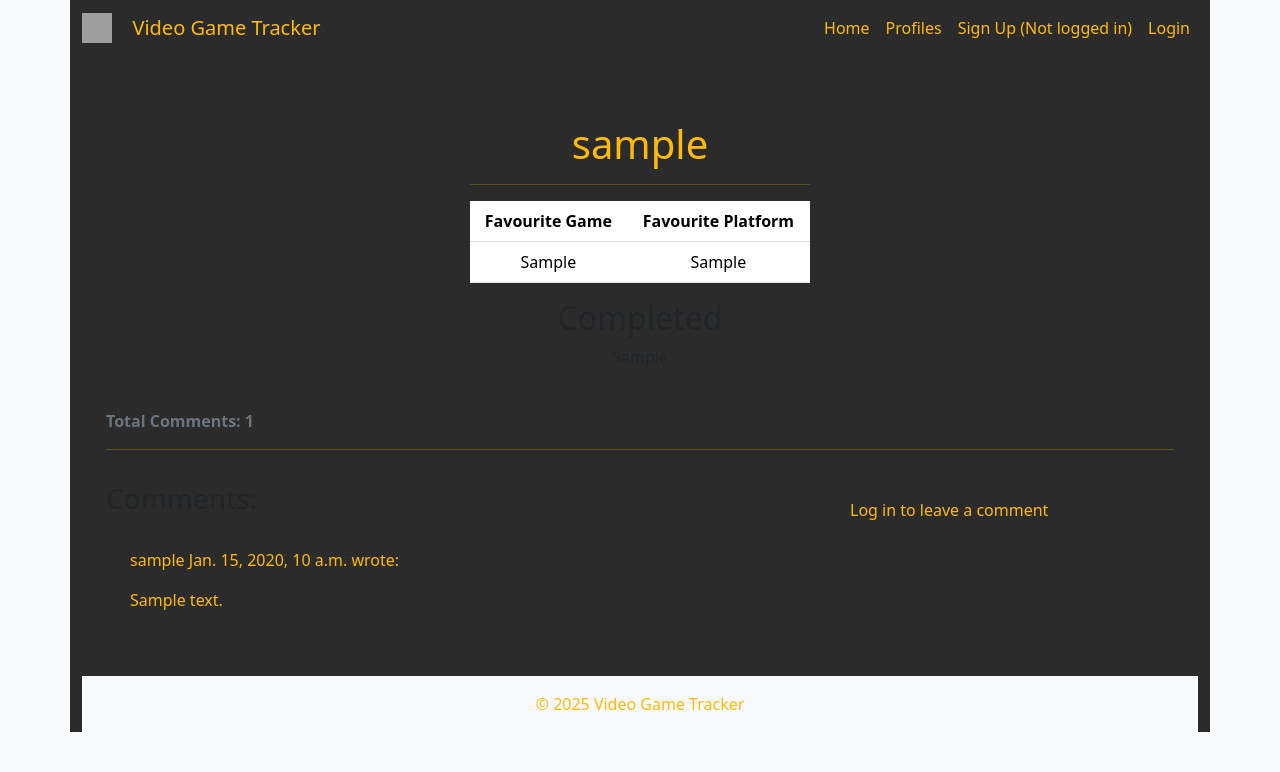
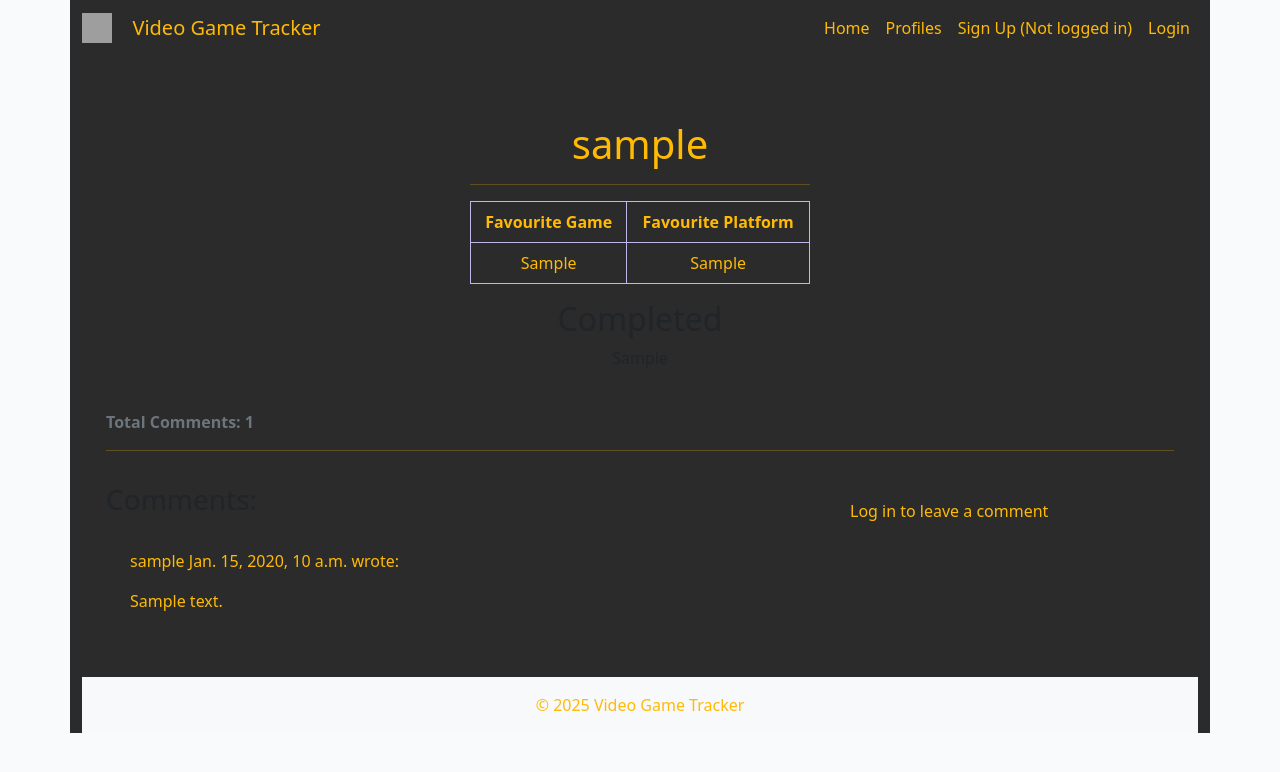
Before and after one commit to lcorndogl/Video-Game-Tracker, a Django app: a page that uses templates/base.html in a window 1280 px wide. Shown: the top 772 px of the page. Run offline with Django 4.2, Linux system fonts and the light colour scheme; tables that the repository leaves empty hold one stand-in row (values such as "Sample post"); some libraries are stand-ins or nearby versions; grey boxes are pictures that could not be loaded.

Commit message:
Styling updates

```diff
--- a/static/css/style.css
+++ b/static/css/style.css
@@ -41,3 +41,36 @@
 .navbar a:hover {
   color: var(--peri);
 }
+
+.select,
+.form-select {
+  background-color: var(--jet);
+  color: var(--yel);
+  border: 1px solid var(--peri); /* Adjust the border color here */
+}
+
+/* Table styling */
+.table {
+  background-color: var(--jet);
+  color: var(--yel);
+  border: 1px solid var(--peri);
+}
+
+.table th, .table td {
+  border: 1px solid var(--peri);
+}
+
+.table th {
+  background-color: var(--jet);
+  color: var(--yel);
+}
+
+.table td {
+  background-color: var(--jet);
+  color: var(--yel);
+}
+
+.table tr:hover {
+  background-color: var(--peri);
+  color: var(--jet);
+}
```
